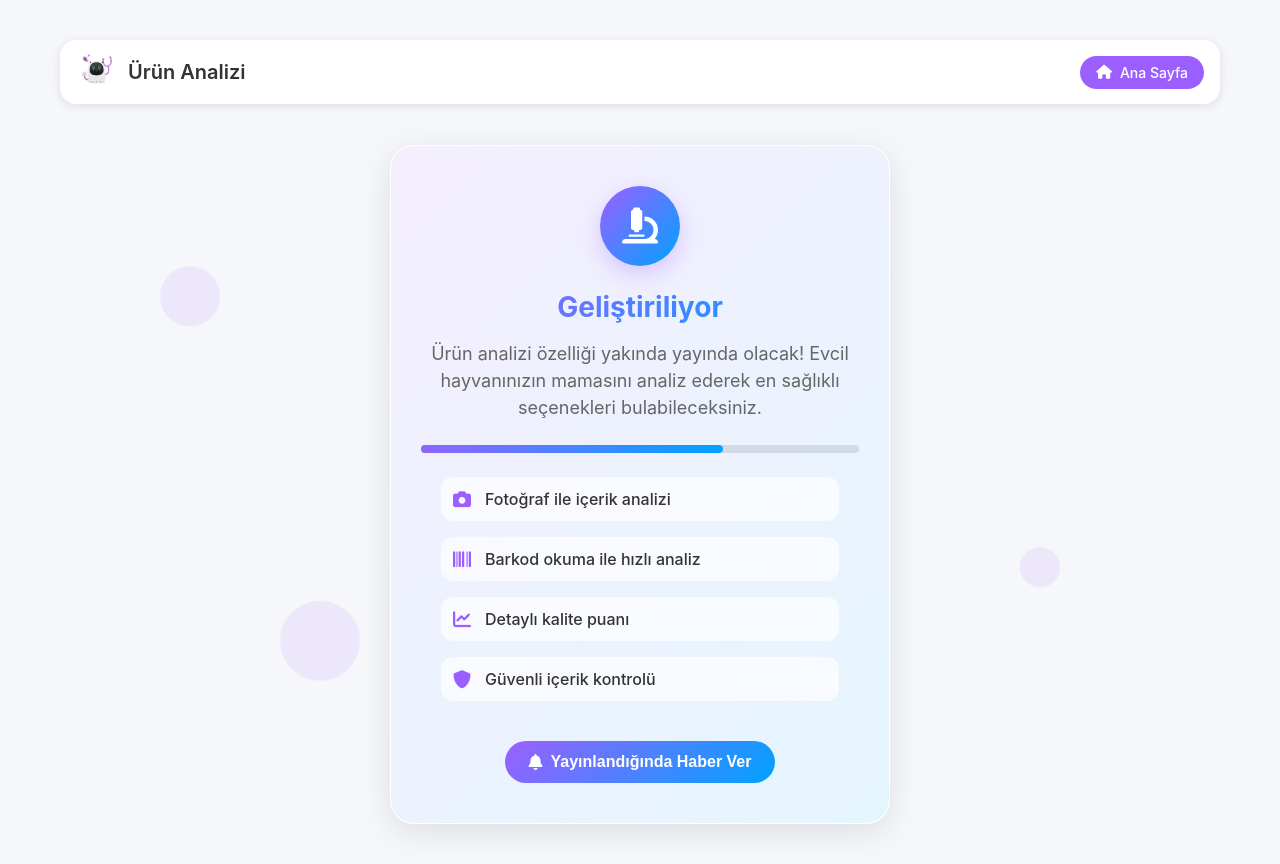
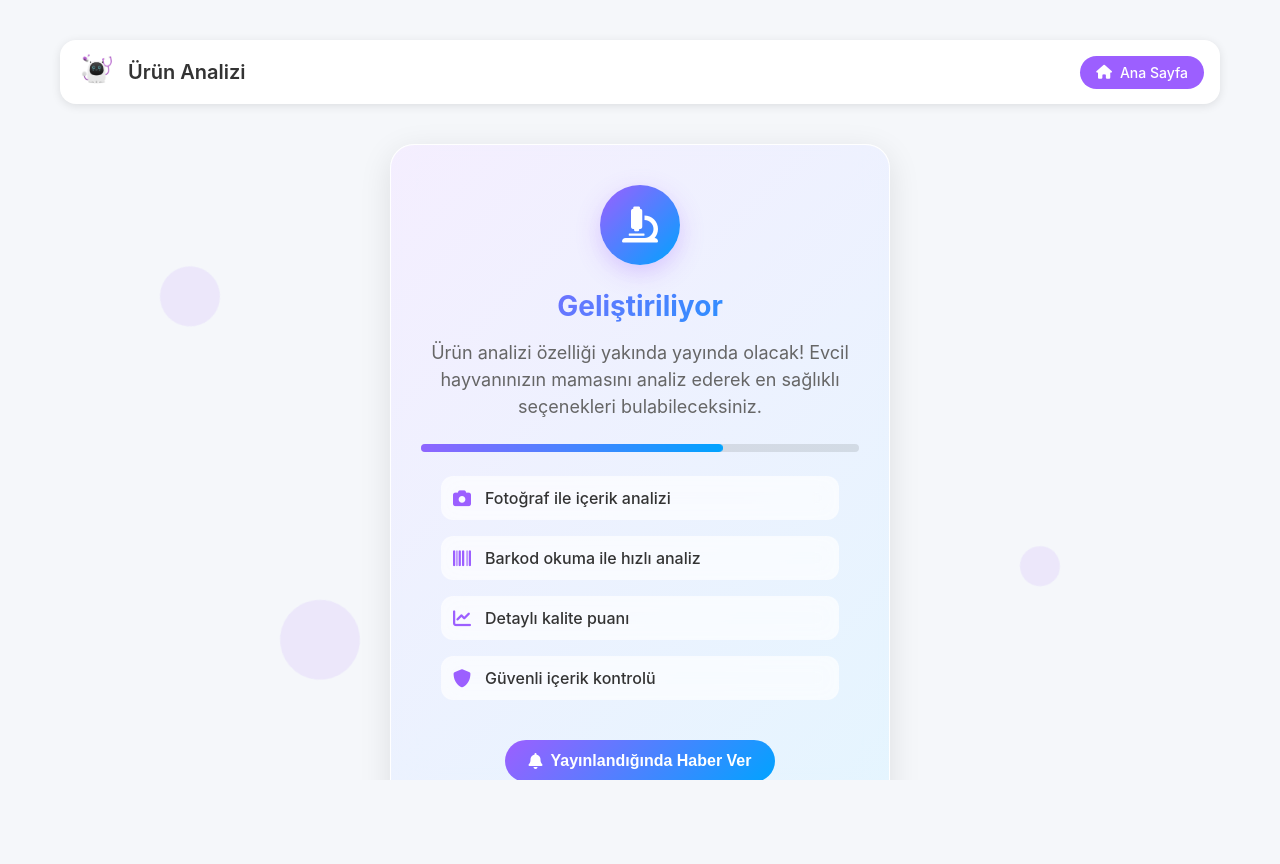
Before and after one commit to ahmetgurbuz7158/ptiboxmainv2-main, a Flask app: page /analysis in a window 1280 px wide. After the commit the page ends 780 px from the top, so only its background shows below. Run offline with Flask 3, Linux system fonts and the light colour scheme.

Commit message:
Revert to coming soon analysis page without scroll fix

```diff
--- a/ptiboxmainv2-main/templates/analysis.html
+++ b/ptiboxmainv2-main/templates/analysis.html
@@ -19,14 +19,19 @@
             min-height: 100vh;
             padding: 0;
             margin: 0;
+            position: fixed;
+            width: 100%;
+            height: 100%;
+            overflow: hidden;
         }
 
         .container {
             max-width: 1200px;
             margin: 0 auto;
-            min-height: 100vh;
+            height: 100%;
             display: flex;
             flex-direction: column;
+            overflow: hidden;
         }
 
         .header {
@@ -97,7 +102,6 @@
             justify-content: center;
             padding: 20px;
             position: relative;
-            min-height: calc(100vh - 80px);
         }
 
         .coming-soon-card {
```
